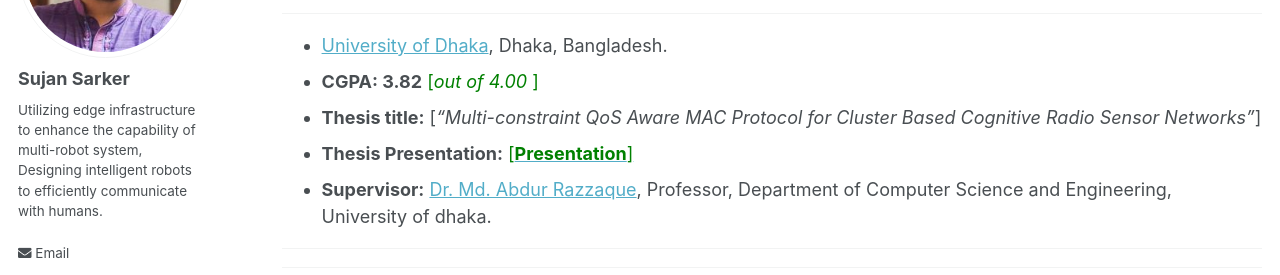
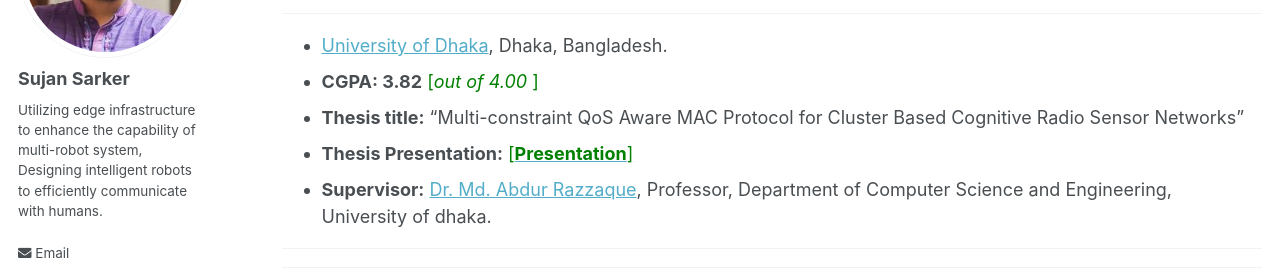
Before and after one commit to sujan-sarker/sujan-sarker.github.io, a Jekyll site: the page built from _pages/education-awards.md, in a window 1280 px wide and 900 px high, scrolled down 433 px. Shown: the part 153-428 px from the top of the window. Built offline with Jekyll 4.4.1, drawn with Linux system fonts in a browser that asks for light colours.

```diff
--- a/_pages/education-awards.md
+++ b/_pages/education-awards.md
@@ -24,7 +24,7 @@ author_profile: true
 
 * [University of Dhaka](https://www.du.ac.bd/), Dhaka, Bangladesh.
 * **CGPA:  3.82** <span style ="color:Green"> [*out of 4.00* ] </span>
-* **Thesis title:** [*"Multi-constraint QoS Aware MAC Protocol for Cluster Based Cognitive Radio Sensor Networks"*]
+* **Thesis title:** "Multi-constraint QoS Aware MAC Protocol for Cluster Based Cognitive Radio Sensor Networks"
 * **Thesis Presentation:** [<span style ="color:Green"> [**Presentation**] </span>](https://sujan-sarker.github.io/files/BSc_thesis_presentation.pdf)
 * **Supervisor:** [Dr. Md. Abdur Razzaque](https://www.cse.du.ac.bd/profile/?faculty=AR), Professor, Department of Computer Science and Engineering, University of dhaka.
 
```
